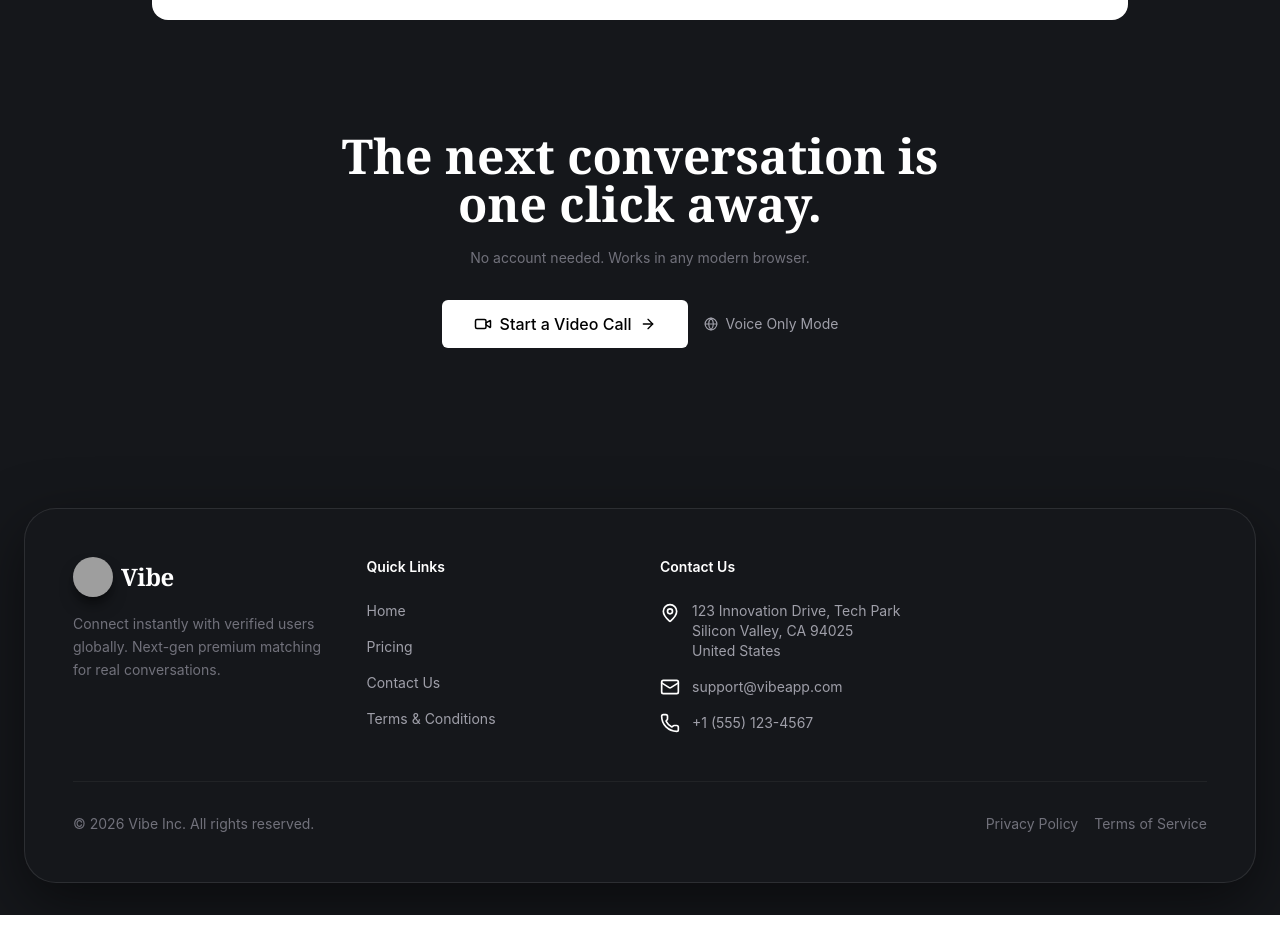
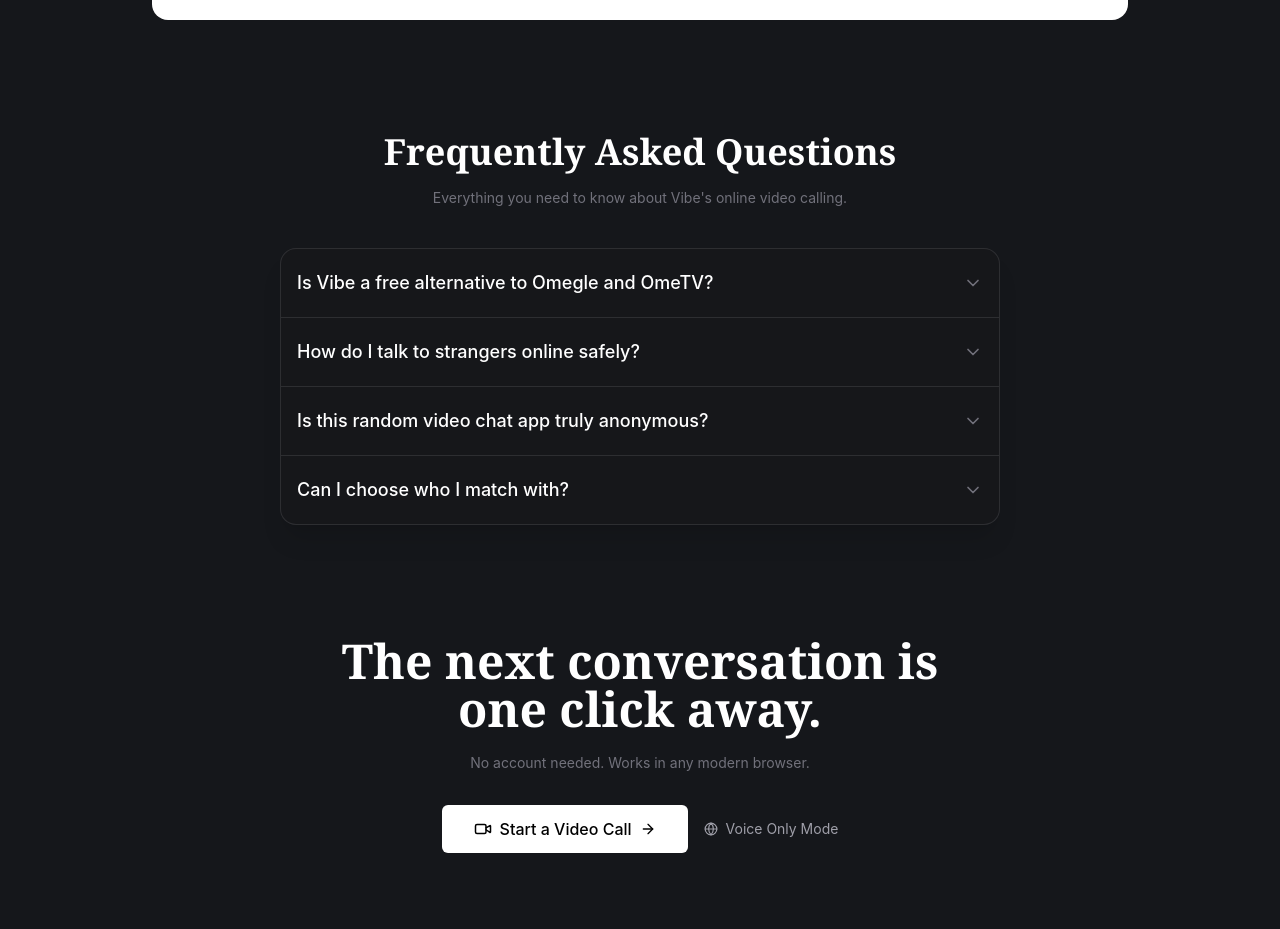
Before and after one commit to Naimishomar/vim, a React (Vite) app in the folder frontend/: page / in a window 1280 px wide. Shown: the part 5200-6129 px from the top of the page. Built offline with nearby package versions, Linux system fonts and the light colour scheme; no server answers; grey boxes are pictures that could not be loaded; a web font is replaced by a local one.

Commit message:
completed: push before deployment

```diff
--- a/frontend/index.html
+++ b/frontend/index.html
@@ -4,7 +4,83 @@
     <meta charset="UTF-8" />
     <link rel="icon" type="image/svg+xml" href="https://i.pinimg.com/736x/bf/f9/90/bff990bfc21bdc142b69c6ed28b53b6d.jpg"/>
     <meta name="viewport" content="width=device-width, initial-scale=1.0" />
-    <title>Vibe</title>
+
+    <!-- Primary Meta Tags -->
+    <title>Vibe | Free Online Video Calling & Random Chat like Omegle and OmeTV</title>
+    <meta name="title" content="Vibe | Free Online Video Calling & Random Chat like Omegle and OmeTV" />
+    <meta name="description" content="Vibe is the best free online video calling and random chat platform. Meet new people, talk to strangers, and make friends instantly. The ultimate Omegle and OmeTV alternative." />
+    <meta name="keywords" content="Vibe, online video calling, random video chat, talk to strangers, Omegle alternative, OmeTV alternative, video chat app, free video calls, meet new people, chatroulette alternative, random chat" />
+    <meta name="author" content="Vibe" />
+    <meta name="robots" content="index, follow, max-image-preview:large, max-snippet:-1, max-video-preview:-1" />
+    <link rel="canonical" href="https://vibe.duckdns.org/" />
+
+    <!-- Open Graph / Facebook -->
+    <meta property="og:type" content="website" />
+    <meta property="og:url" content="https://vibe.duckdns.org/" />
+    <meta property="og:title" content="Vibe | Free Online Video Calling & Random Chat" />
+    <meta property="og:description" content="Join Vibe to instantly meet strangers, make friends, and experience the best random video chat. The #1 alternative to Omegle." />
+    <meta property="og:image" content="https://i.pinimg.com/736x/bf/f9/90/bff990bfc21bdc142b69c6ed28b53b6d.jpg" />
+
+    <!-- Twitter -->
+    <meta property="twitter:card" content="summary_large_image" />
+    <meta property="twitter:url" content="https://vibe.duckdns.org/" />
+    <meta property="twitter:title" content="Vibe | Free Online Video Calling & Random Chat" />
+    <meta property="twitter:description" content="Join Vibe to instantly meet strangers, make friends, and experience the best random video chat. The #1 alternative to Omegle." />
+    <meta property="twitter:image" content="https://i.pinimg.com/736x/bf/f9/90/bff990bfc21bdc142b69c6ed28b53b6d.jpg" />
+
+    <!-- Schema.org Markup - Application -->
+    <script type="application/ld+json">
+      {
+        "@context": "https://schema.org",
+        "@type": "WebApplication",
+        "name": "Vibe",
+        "url": "https://vibe.duckdns.org/",
+        "logo": "https://i.pinimg.com/736x/bf/f9/90/bff990bfc21bdc142b69c6ed28b53b6d.jpg",
+        "description": "Free online video calling and random chat platform. The best alternative to Omegle and OmeTV.",
+        "applicationCategory": "SocialNetworkingApplication",
+        "operatingSystem": "All",
+        "offers": {
+          "@type": "Offer",
+          "price": "0",
+          "priceCurrency": "USD"
+        }
+      }
+    </script>
+
+    <!-- Schema.org Markup - FAQ (Rich Snippets) -->
+    <script type="application/ld+json">
+      {
+        "@context": "https://schema.org",
+        "@type": "FAQPage",
+        "mainEntity": [
+          {
+            "@type": "Question",
+            "name": "Is Vibe a free alternative to Omegle and OmeTV?",
+            "acceptedAnswer": {
+              "@type": "Answer",
+              "text": "Yes! Vibe is completely free to use. It is designed as the ultimate modern alternative to Omegle, OmeTV, and Chatroulette, allowing you to meet strangers online via high-quality random video calling without any registration."
+            }
+          },
+          {
+            "@type": "Question",
+            "name": "How do I talk to strangers online safely?",
+            "acceptedAnswer": {
+              "@type": "Answer",
+              "text": "Simply click Start Video Call and you will be instantly matched with a random stranger. We prioritize your privacy—all chats are ephemeral, end-to-end encrypted, and no personal data is stored once you skip or end the call."
+            }
+          },
+          {
+            "@type": "Question",
+            "name": "Is this random video chat app truly anonymous?",
+            "acceptedAnswer": {
+              "@type": "Answer",
+              "text": "Absolutely. Unlike OmeTV which requires social logins, Vibe is 100% anonymous. You do not need to create a profile, give your email, or download any app. Just open your browser and start chatting."
+            }
+          }
+        ]
+      }
+    </script>
+
     <link rel="preconnect" href="https://fonts.googleapis.com">
     <link rel="preconnect" href="https://fonts.gstatic.com" crossorigin>
     <link href="https://fonts.googleapis.com/css2?family=Playfair+Display:ital,wght@0,400..900;1,400..900&display=swap" rel="stylesheet">
--- a/frontend/src/components/OnboardingModal.tsx
+++ b/frontend/src/components/OnboardingModal.tsx
@@ -76,7 +76,7 @@
     setError(null);
     try {
       let token = localStorage.getItem('vibe_token') || useAuthStore.getState().accessToken;
-      const backendUrl = import.meta.env.VITE_BACKEND_URL || 'http://localhost:5000';
+      const backendUrl = import.meta.env.PROD ? '' : (import.meta.env.VITE_BACKEND_URL || 'http://localhost:5000');
       let res = await fetch(`${backendUrl}/api/users/profile`, {
         method: 'PUT',
         headers: {
--- a/frontend/src/components/SettingsModal.tsx
+++ b/frontend/src/components/SettingsModal.tsx
@@ -41,7 +41,7 @@
     setUpdating(true);
     try {
       let token = localStorage.getItem('vibe_token') || useAuthStore.getState().accessToken;
-      const backendUrl = import.meta.env.VITE_BACKEND_URL || 'http://localhost:5000';
+      const backendUrl = import.meta.env.PROD ? '' : (import.meta.env.VITE_BACKEND_URL || 'http://localhost:5000');
 
       let res = await fetch(`${backendUrl}/api/users/profile`, {
         method: 'PUT',
--- a/frontend/src/pages/Home.tsx
+++ b/frontend/src/pages/Home.tsx
@@ -3,7 +3,7 @@
 import { useState } from 'react';
 import {
   Video, Headphones, ArrowRight, Shield,
-  Zap, MessageSquare, SkipForward, Globe, Check
+  Zap, MessageSquare, SkipForward, Globe, Check, ChevronDown
 } from 'lucide-react';
 import Navbar from '../components/Navbar';
 import Footer from '../components/Footer';
@@ -111,6 +111,49 @@
     body: 'Video or voice, guest or returning user — everyone gets the same low-latency, high-quality experience. No tiers, no paywalls.',
   },
 ];
+
+const faqs = [
+  {
+    question: 'Is Vibe a free alternative to Omegle and OmeTV?',
+    answer: 'Yes! Vibe is completely free to use. It is designed as the ultimate modern alternative to Omegle, OmeTV, and Chatroulette, allowing you to meet strangers online via high-quality random video calling without any registration.'
+  },
+  {
+    question: 'How do I talk to strangers online safely?',
+    answer: 'Simply click "Start Video Call" and you will be instantly matched with a random stranger. We prioritize your privacy—all chats are ephemeral, end-to-end encrypted, and no personal data is stored once you skip or end the call.'
+  },
+  {
+    question: 'Is this random video chat app truly anonymous?',
+    answer: 'Absolutely. Unlike OmeTV which requires social logins, Vibe is 100% anonymous. You do not need to create a profile, give your email, or download any app. Just open your browser and start chatting.'
+  },
+  {
+    question: 'Can I choose who I match with?',
+    answer: 'Yes! While basic random video chat is completely free, we offer premium features allowing you to filter your matches by gender (Opposite Gender or Same Gender) or specific countries for a highly tailored matchmaking experience.'
+  }
+];
+
+function FAQItem({ question, answer, isLast }: { question: string, answer: string, isLast?: boolean }) {
+  const [isOpen, setIsOpen] = useState(false);
+  return (
+    <div className={`py-5 px-4 ${isLast ? '' : 'border-b border-white/10'}`}>
+      <button
+        onClick={() => setIsOpen(!isOpen)}
+        className="flex w-full justify-between items-center text-left text-white font-medium focus:outline-none hover:text-zinc-300 transition-colors"
+      >
+        <span className="text-base md:text-lg pr-4">{question}</span>
+        <ChevronDown className={`w-5 h-5 shrink-0 transition-transform ${isOpen ? 'rotate-180 text-white' : 'text-zinc-500'}`} />
+      </button>
+      {isOpen && (
+        <motion.div
+          initial={{ opacity: 0, height: 0 }}
+          animate={{ opacity: 1, height: 'auto' }}
+          className="pt-3 text-zinc-400 text-sm md:text-base leading-relaxed"
+        >
+          {answer}
+        </motion.div>
+      )}
+    </div>
+  );
+}
 
 /* ─── Component ─── */
 export default function Home() {
@@ -571,6 +614,34 @@
         </section>
 
         {/* ══════════════════════════════════════════
+            SECTION 5.5 — FAQ (SEO)
+        ══════════════════════════════════════════ */}
+        <section className="px-6 pb-28 max-w-3xl mx-auto w-full">
+          <motion.div
+            initial={{ opacity: 0, y: 20 }}
+            whileInView={{ opacity: 1, y: 0 }}
+            viewport={{ once: true }}
+            className="mb-10 text-center"
+          >
+            <h2
+              className="text-3xl md:text-4xl font-semibold mb-4"
+              style={{ fontFamily: 'Georgia, serif' }}
+            >
+              Frequently Asked Questions
+            </h2>
+            <p className="text-zinc-500 text-sm">
+              Everything you need to know about Vibe's online video calling.
+            </p>
+          </motion.div>
+
+          <div className="flex flex-col bg-zinc-900/60 border border-white/10 rounded-2xl shadow-xl overflow-hidden">
+            {faqs.map((faq, idx) => (
+              <FAQItem key={idx} question={faq.question} answer={faq.answer} isLast={idx === faqs.length - 1} />
+            ))}
+          </div>
+        </section>
+
+        {/* ══════════════════════════════════════════
             SECTION 6 — FINAL CTA
         ══════════════════════════════════════════ */}
         <section className="px-6 pb-28 max-w-3xl mx-auto w-full text-center">
--- a/frontend/src/services/socketService.ts
+++ b/frontend/src/services/socketService.ts
@@ -1,6 +1,6 @@
 import { io, Socket } from 'socket.io-client';
 
-const SOCKET_URL = import.meta.env.VITE_BACKEND_URL || 'http://localhost:5000';
+const SOCKET_URL = import.meta.env.PROD ? '' : (import.meta.env.VITE_BACKEND_URL || 'http://localhost:5000');
 
 class SocketService {
   public socket: Socket | null = null;
--- a/frontend/src/services/webrtcService.ts
+++ b/frontend/src/services/webrtcService.ts
@@ -2,7 +2,9 @@
 
 export type MediaErrorCode = 'not-supported' | 'permission-denied' | 'not-found' | 'in-use' | 'unknown';
 
-const BACKEND_URL = import.meta.env.VITE_BACKEND_URL || 'http://localhost:5000';
+// In production (served by the backend), we use relative paths ('').
+// In development, we connect to the local Vite proxy or backend directly.
+const BACKEND_URL = import.meta.env.PROD ? '' : (import.meta.env.VITE_BACKEND_URL || 'http://localhost:5000');
 
 function parseMediaError(err: unknown): MediaErrorCode {
   if (err instanceof DOMException) {
```
Also changed, not shown: frontend/src/pages/Pricing.tsx (+5 -4 lines), frontend/public/robots.txt (added), 1 other file (tests, documents, lock files or other folders).
